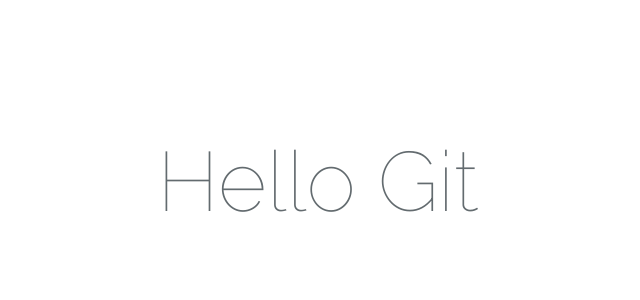
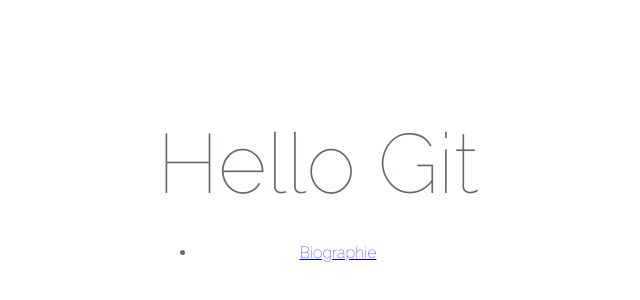
Before and after one commit to raturex/prjGit, a plain HTML site: page index.html in a window 1280 px wide. Shown: the part 204-504 px from the top of the page, without its empty margins (322-962 px from the left). Drawn offline with Linux system fonts and the light colour scheme.

Commit message:
add url biographie

```diff
--- a/index.html
+++ b/index.html
@@ -76,6 +76,10 @@
                 <div class="links">
 
                 </div>
+
+		<ul>
+		<li><a href="bio.html">Biographie</a></li>
+		</ul>
             </div>
         </div>
     </body>
```
